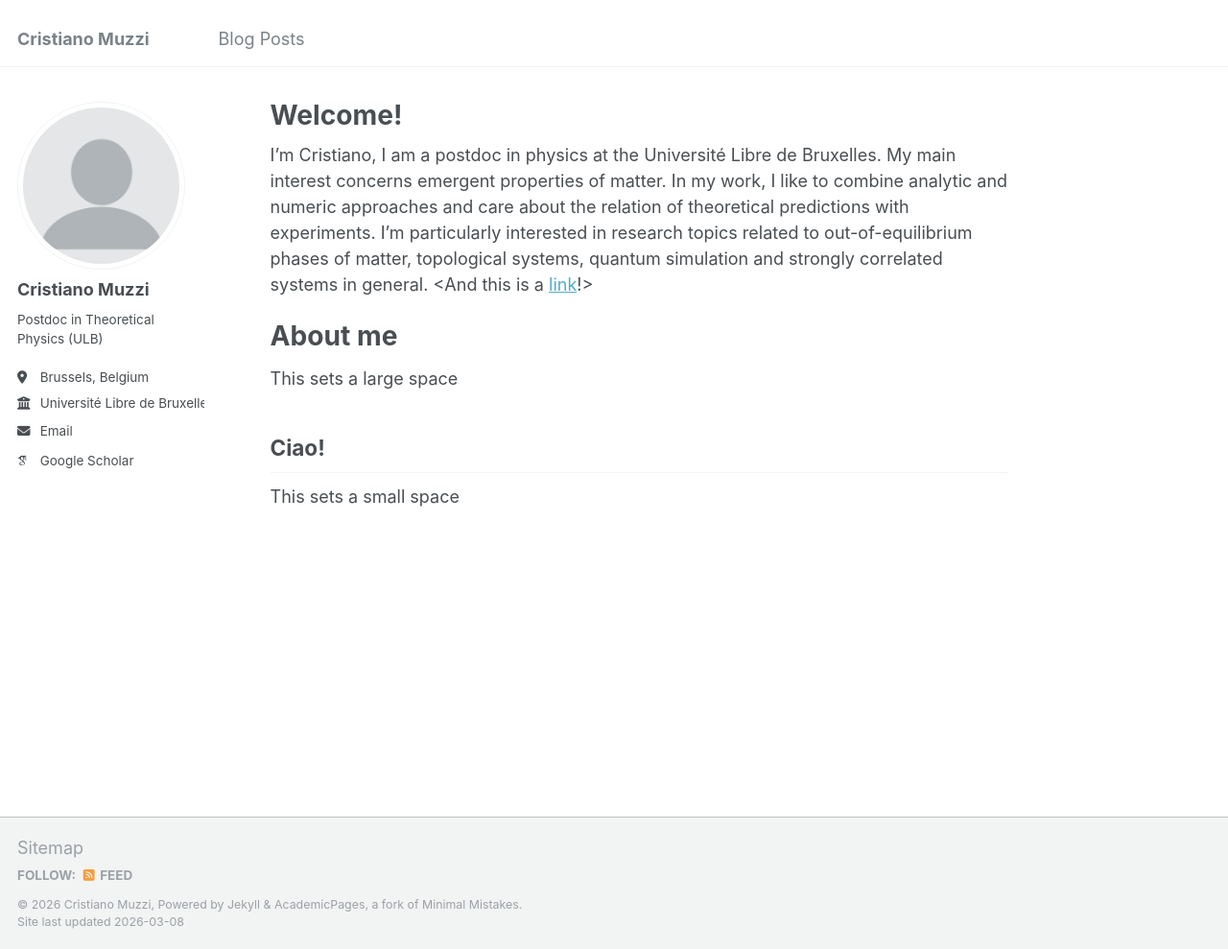
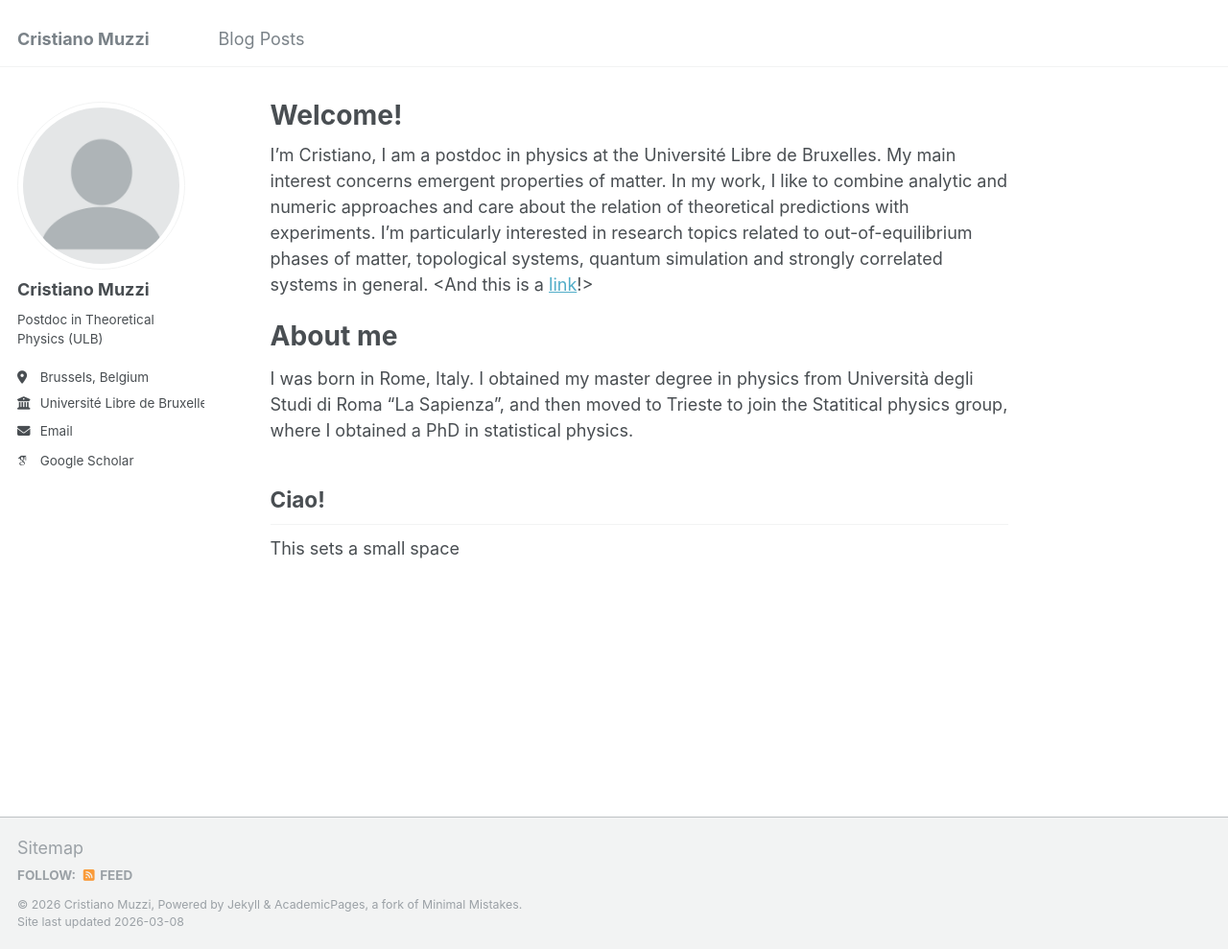
Before and after one commit to cristianomuzzi/cristianomuzzi.github.io, a Jekyll site: the page built from _pages/about.md, in a window 1280 px wide and 989 px high. Shown: the whole window at 96% size. Built offline with Jekyll 4.4.1, drawn with Linux system fonts in a browser that asks for light colours; some web fonts are replaced.

Commit message:
Revise biography details in about.md
Updated personal information in the about page.

```diff
--- a/_pages/about.md
+++ b/_pages/about.md
@@ -13,7 +13,7 @@ In my work, I like to combine analytic and numeric approaches and care about the
 
 About me
 ======
-This sets a large space
+I was born in Rome, Italy. I obtained my master degree in physics from Università degli Studi di Roma "La Sapienza", and then moved to Trieste to join the Statitical physics group, where I obtained a PhD in statistical physics.
 
 Ciao!
 -------
```
